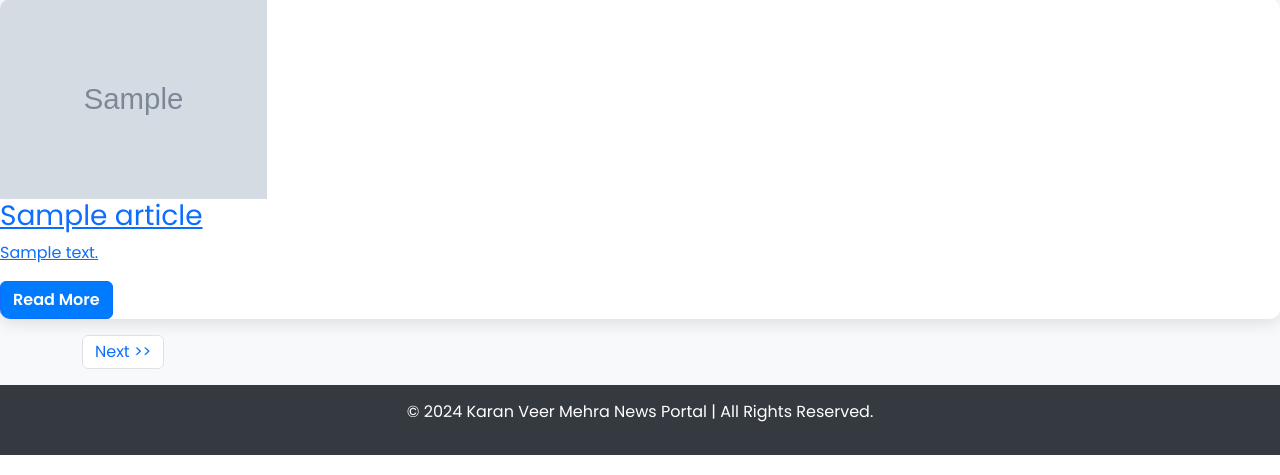
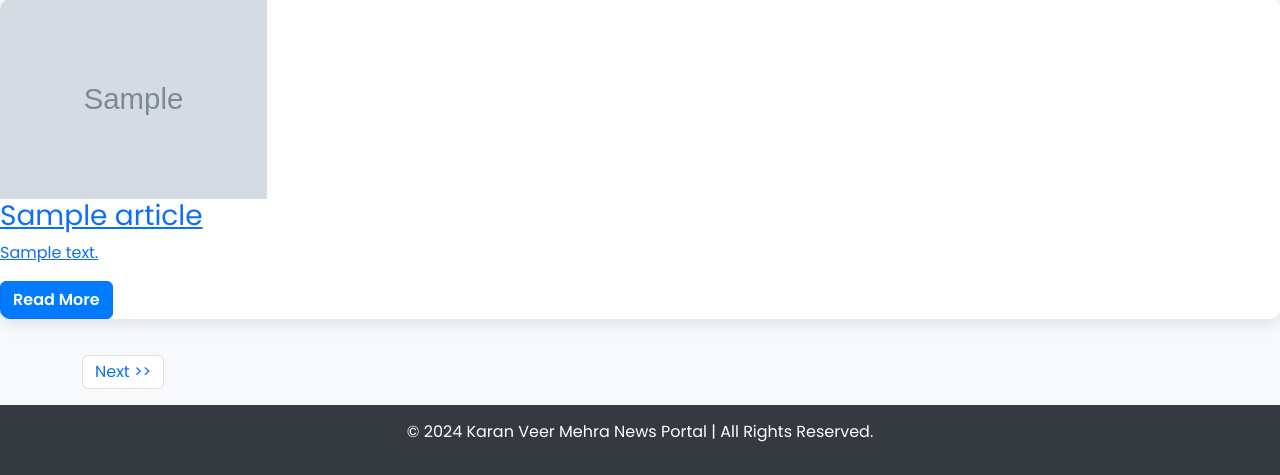
Before and after one commit to Ashmit12092000/kv-site, a FastAPI app: template templates/index.html in a window 1280 px wide. Shown: the part 583-1058 px from the top of the page. Run offline with FastAPI, Linux system fonts and the light colour scheme; the template is opened without the code that fills it: most values are stand-ins (such as "Sample title", 1, 10 or a date in 2020); grey boxes marked "Sample" are stand-in pictures; some libraries are stand-ins or nearby versions.

Commit message:
Update index.html

```diff
--- a/templates/index.html
+++ b/templates/index.html
@@ -91,6 +91,7 @@
                 </div>
             </div>
         </a>
+        <div class="jis" style="height:20px;"></div>
         {% endfor %}
     </div>
 
```
